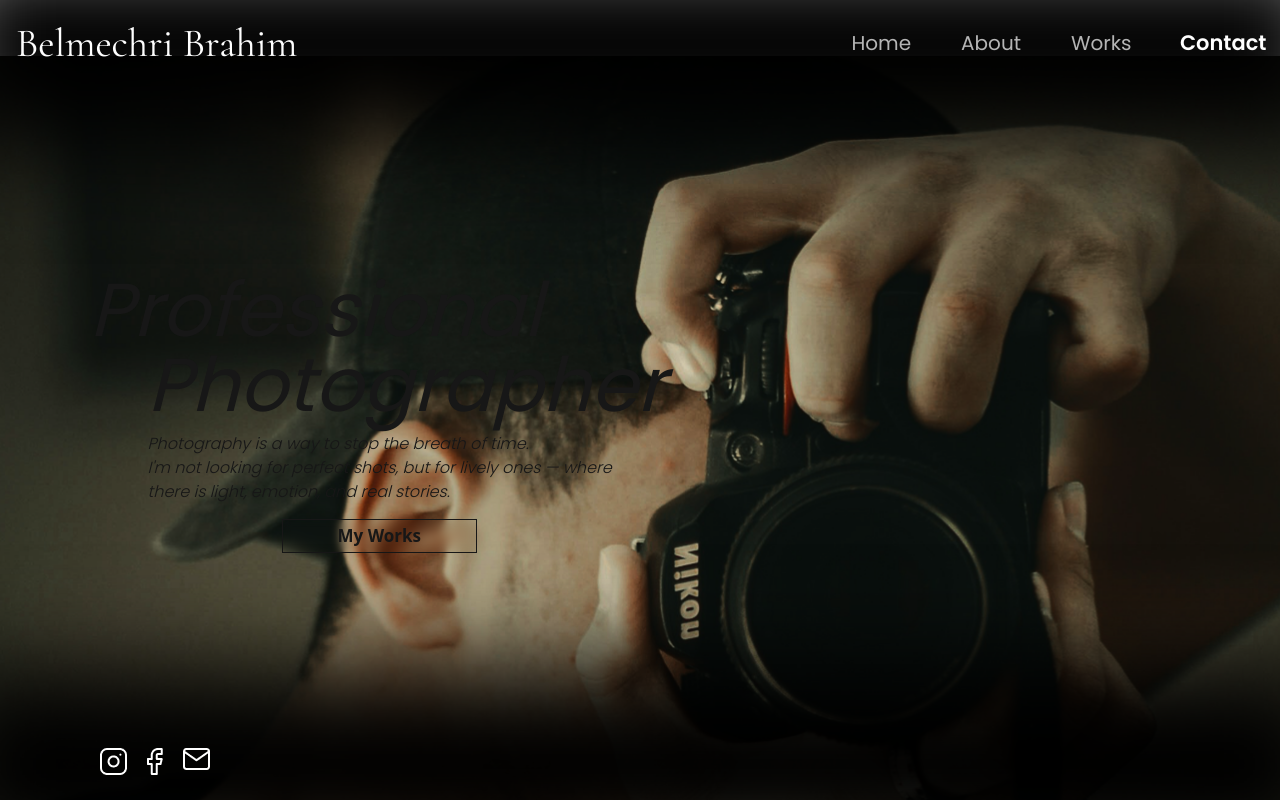
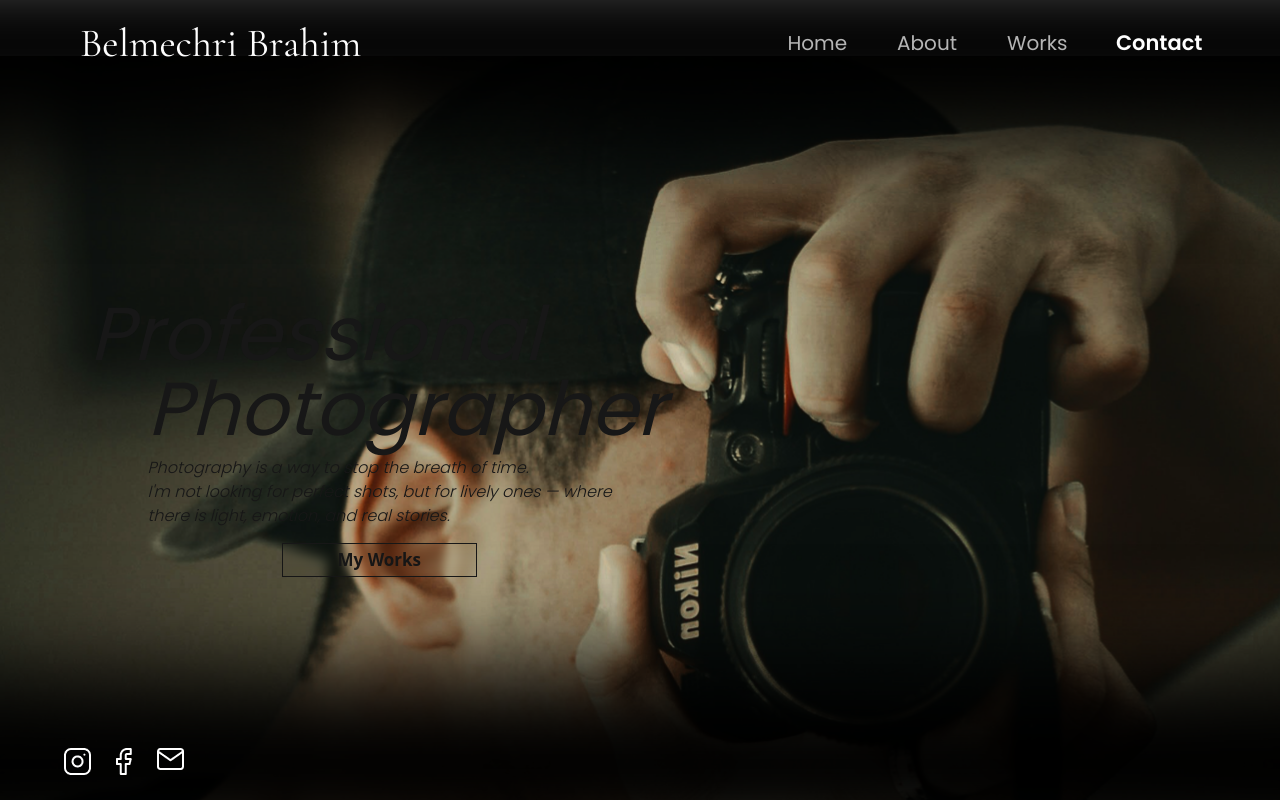
Before and after one commit to Valleryikl/Belmechri-Brahim, a Next.js app: page / in a window 1280 px wide. Built offline with nearby package versions, Linux system fonts and the light colour scheme.

Commit message:
finish: footer

```diff
--- a/app/components/sections/HomeSection.tsx
+++ b/app/components/sections/HomeSection.tsx
@@ -1,6 +1,6 @@
 export default function HomeSection() {
   return (
-    <div className="default-section bg-bottom home pt-[27vh] pl-[7vw]">
+    <div className="default-section bg-bottom home pt-[30vh] pl-[7vw]">
       <h1 className="flex flex-col leading-none mb-[20px]">Professional
         <span className="pl-[58px]">Photographer</span>
       </h1>
--- a/app/globals.css
+++ b/app/globals.css
@@ -49,8 +49,8 @@ body {
   position: absolute;
   z-index: -10;
   background-color: black;
-  width: 110vw;
-  left: -5vw;
+  width: 120vw;
+  left: -15vw;
   height: 25vh;
   filter: blur(50px);
 }
--- a/app/page.tsx
+++ b/app/page.tsx
@@ -84,10 +84,10 @@ export default function HomePage() {
     <div className="relative">
       {/* Навбар */}
       <nav
-        className="fixed inset-x-0 top-0 z-50 nav-bar"
+        className="fixed inset-x-0 top-0 z-50 nav-bar flex justify-between w-[90%] mx-auto"
         aria-label="Primary"
       >
-        <div className="mx-auto max-w-7xl px-4 h-14 flex items-center justify-between">
+        <div className="px-4 h-14 flex items-center justify-between w-full">
           <button onClick={() => scrollToSection('home')}
             className="text-white cursor-pointer logo"
             aria-label="Go to Home">
@@ -180,16 +180,16 @@ export default function HomePage() {
         <Section id="works" className="bg-stone-900"><WorksSection /></Section>
         <Section id="contact" className="bg-black"><ContactSection /></Section>
       </main>
-      <footer className='fixed bottom-0 z-50 pl-[100px] pb-[25px] flex gap-[20px]'>
-        <a href="">
-          <img src="icon/insta.png" alt="а" />
+      <footer className='fixed bottom-0 z-50 pb-[25px] ml-[5%]'>
+        <div className="flex w-full gap-[25px]"><a href="">
+          <img src="icon/insta.png" alt="Instagram" />
         </a>
         <a href="">
-          <img src="icon/faceBook.png" alt="" />
+          <img src="icon/faceBook.png" alt="Facebook" />
         </a>
         <a href="">
-          <img src="icon/email.png" alt="" />
-        </a>
+          <img src="icon/email.png" alt="Email" />
+        </a></div>
         <div className="footer-block"></div>
       </footer>
     </div>
```
Also changed, not shown: public/icon/insta.png (renamed from public/icon/Insta.png).
